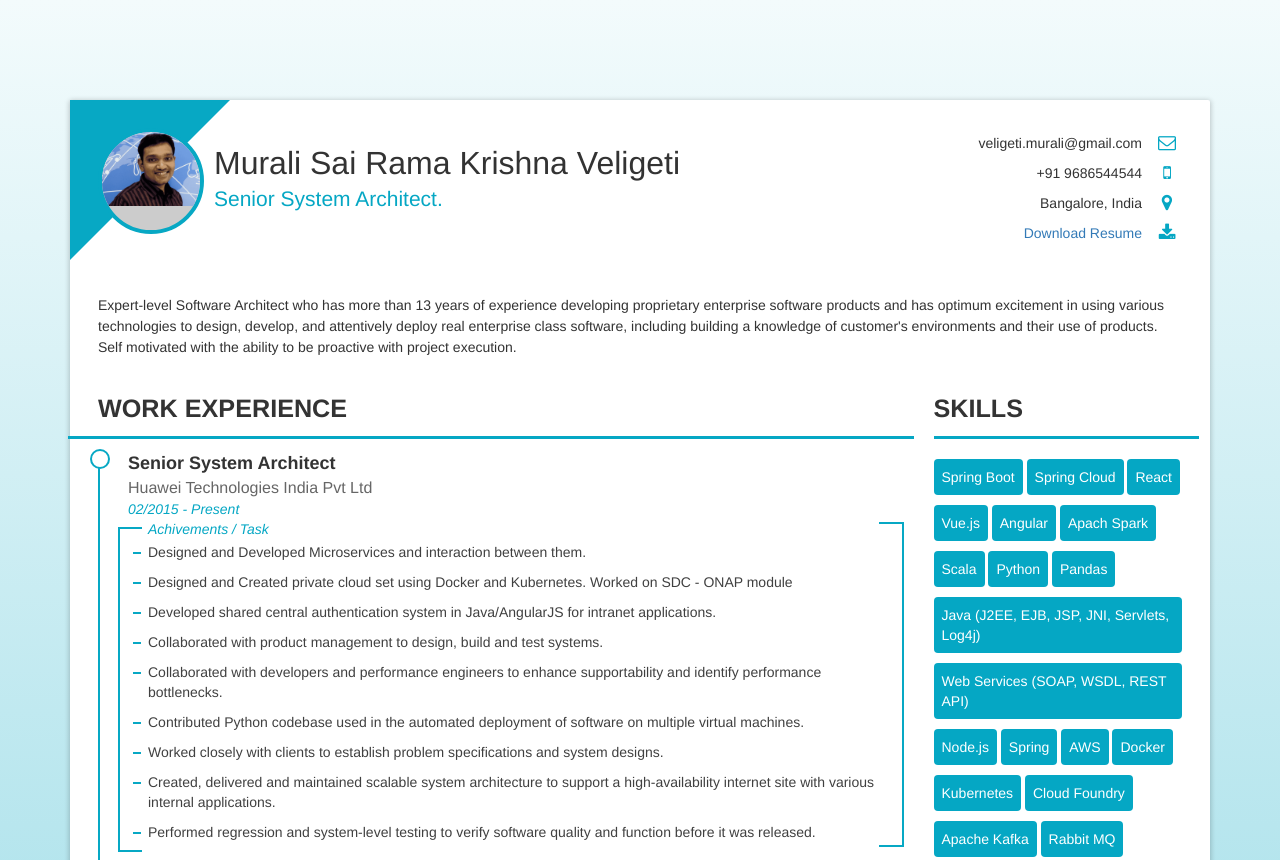
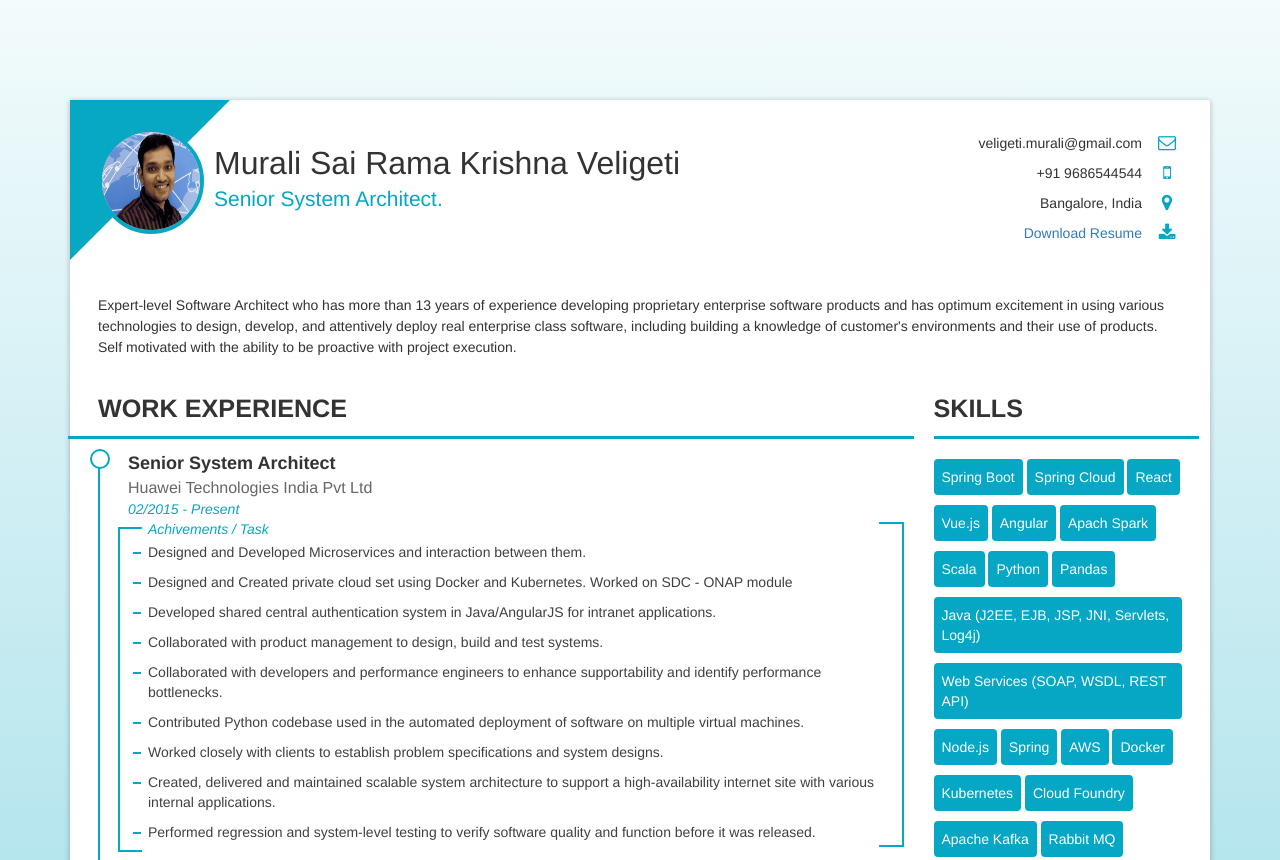
Before and after one commit to muraliveligeti/muraliveligeti.github.io, a plain HTML site: page index.html in a window 1280 px wide. Shown: the top 860 px of the page. Drawn offline with Linux system fonts and the light colour scheme; files whose address does not match are found by name.

Commit message:
comiting resume

```diff
--- a/css/main.css
+++ b/css/main.css
@@ -121,7 +121,7 @@ transform: rotateZ(-45deg); }
 .picture{width: 106px;height: 106px;background-color: #ccc;border: 4px solid #07a8c4;color: #FFFFFF;border-radius: 50%;margin: 0px auto;overflow: hidden;transition: all 0.2s;-webkit-transition: all 0.2s;}
 .picture:hover{background-color:#ebebeb;border-color: #07a8c4;}
 .picture input[type="file"] {cursor: pointer;display: block;height: 100%;left: 0;opacity: 0 !important;top: 0;width: 100%;}
-.picture-src{width: 100%;}
+.picture-src{width: 100%;height: 100%;}
 
 .text_about{padding:1.2em 0em; color:666; line-height:21px;}
 #infornation{}
```
